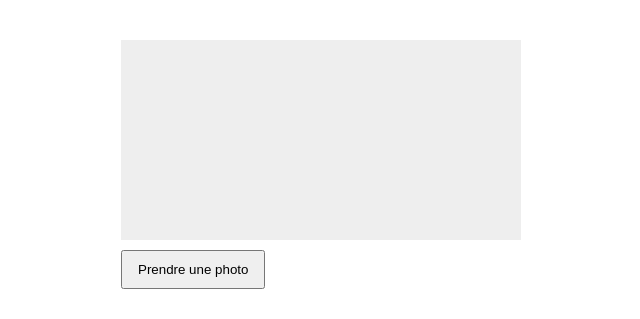
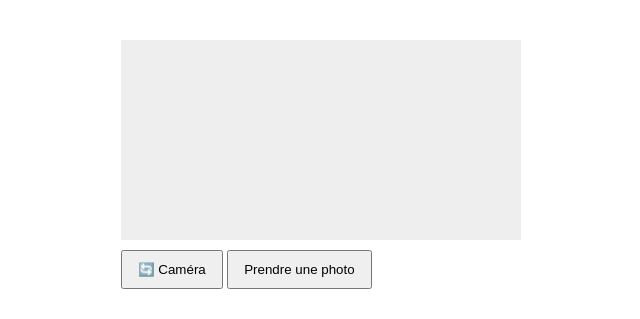
Before and after one commit to Thibaut3/chat-bot, a Flask app: page / in a window 1280 px wide. Shown: the top 319 px of the page, without its empty margins (119-759 px from the left). Run offline with Flask 3, Linux system fonts and the light colour scheme.

Commit message:
Update index.html

```diff
--- a/templates/index.html
+++ b/templates/index.html
@@ -3,13 +3,14 @@
 <head>
   <meta charset="utf-8">
   <title>Calcifrère</title>
-  <meta name="viewport" content="width=device-width, initial-scale=1">
+  <meta name="viewport" content="width=device-width, initial-scale=1, viewport-fit=cover">
   <meta name="theme-color" content="#ffffff">
   <link href="{{ url_for('static', filename='styles.css') }}" rel="stylesheet">
 </head>
 <body>
   <div class="camera">
-    <video id="video">Video stream not available.</video>
+    <video id="video" playsinline>Video stream not available.</video>
+    <button id="switch-camera">🔄 Caméra</button>
     <button id="start-button">Prendre une photo</button>
   </div>
   <canvas id="canvas"></canvas>
```
